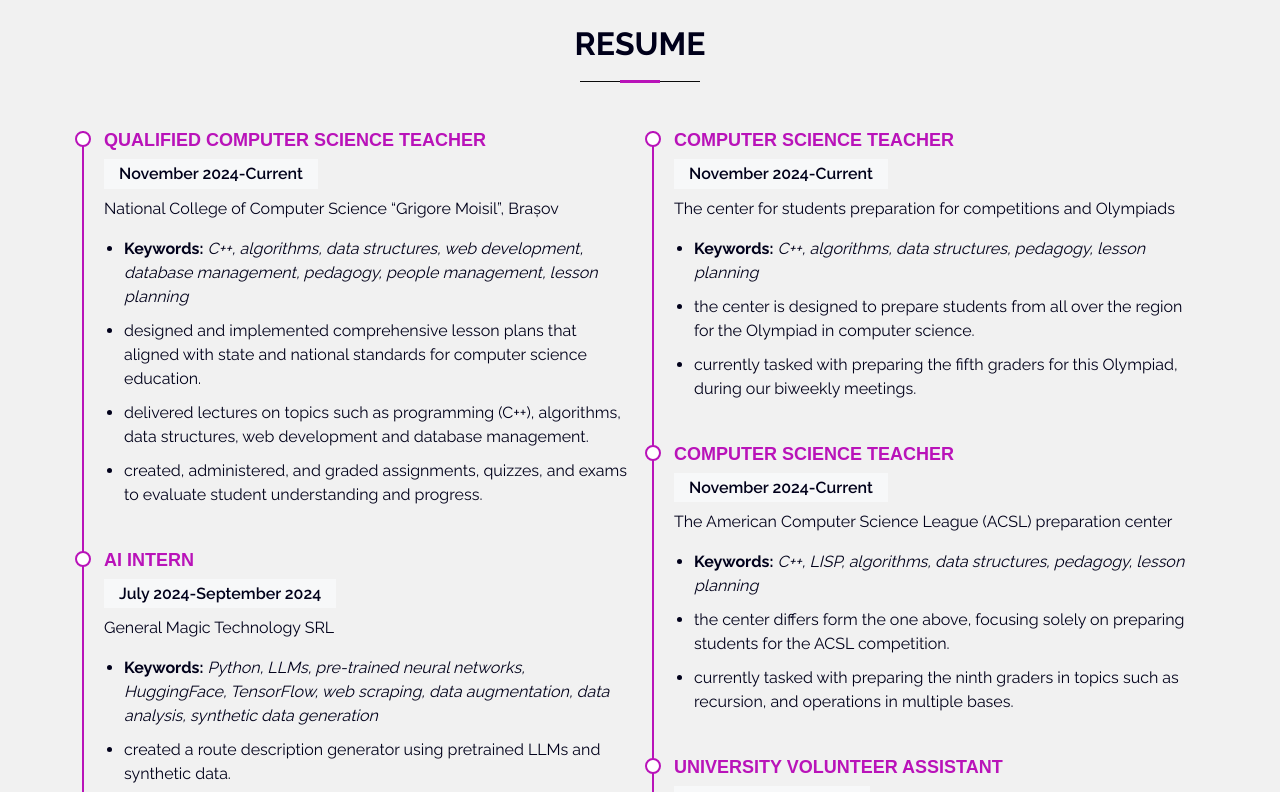
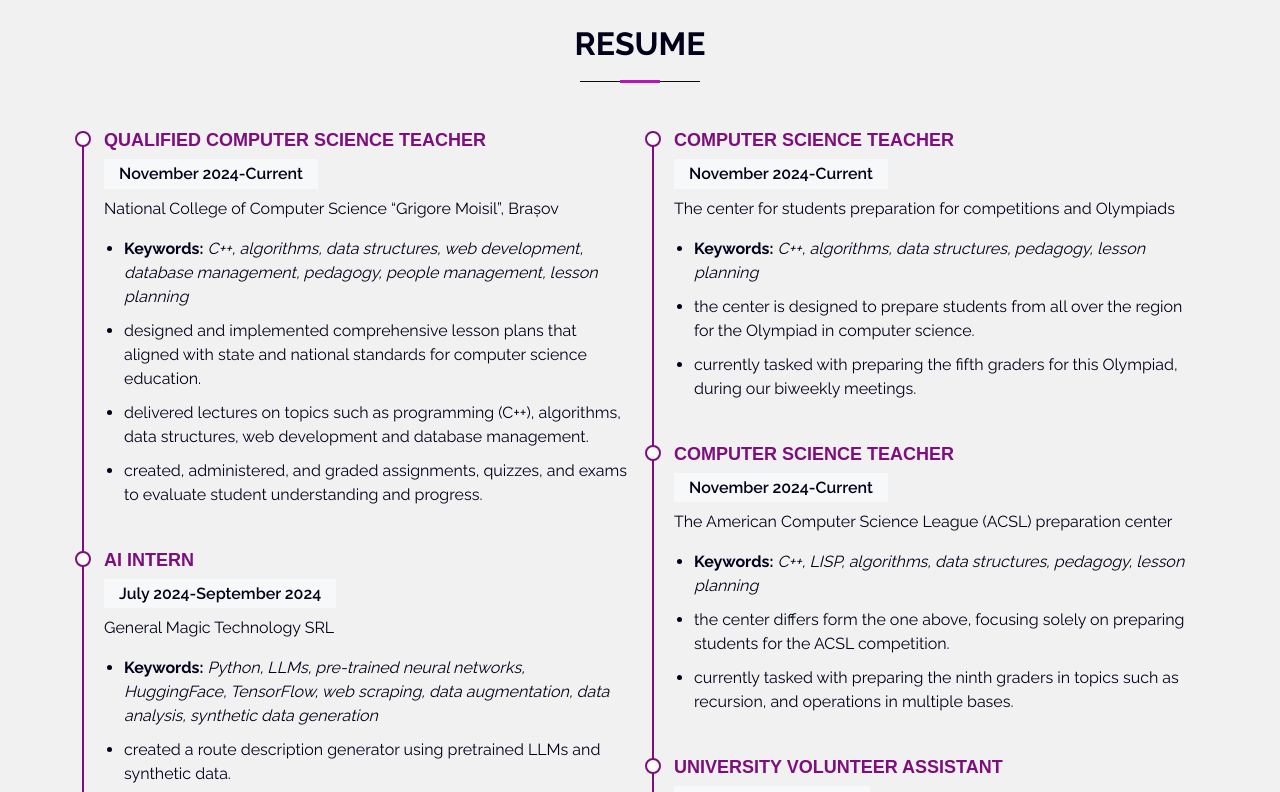
Before and after one commit to dragos0804/Dragos_Portfolio, a Next.js app in the folder personal-profile-website/: page / in a window 1280 px wide. Shown: the part 2000-2792 px from the top of the page. Built offline with nearby package versions, Linux system fonts and the light colour scheme.

Commit message:
fix: changed colors to fit with the rest

```diff
--- a/personal-profile-website/src/app/components/resumeItem.css
+++ b/personal-profile-website/src/app/components/resumeItem.css
@@ -2,7 +2,7 @@
     position: relative;
     padding: 0 0 20px 20px;
     margin-top: -2px;
-    border-left: 2px solid rgb(185, 19, 185);
+    border-left: 2px solid #7e0e7e;
 }
 
 .resume .resume-item h4 {
@@ -11,7 +11,7 @@
     font-weight: 600;
     text-transform: uppercase;
     font-family: 'Poppins', sans-serif;
-    color: rgb(185, 19, 185);
+    color: #7e0e7e;
     margin-bottom: 10px;
 }
 
@@ -45,5 +45,5 @@
     left: -9px;
     top: 0;
     background: #fff;
-    border: 2px solid rgb(185, 19, 185);
+    border: 2px solid #7e0e7e;
 }
```
